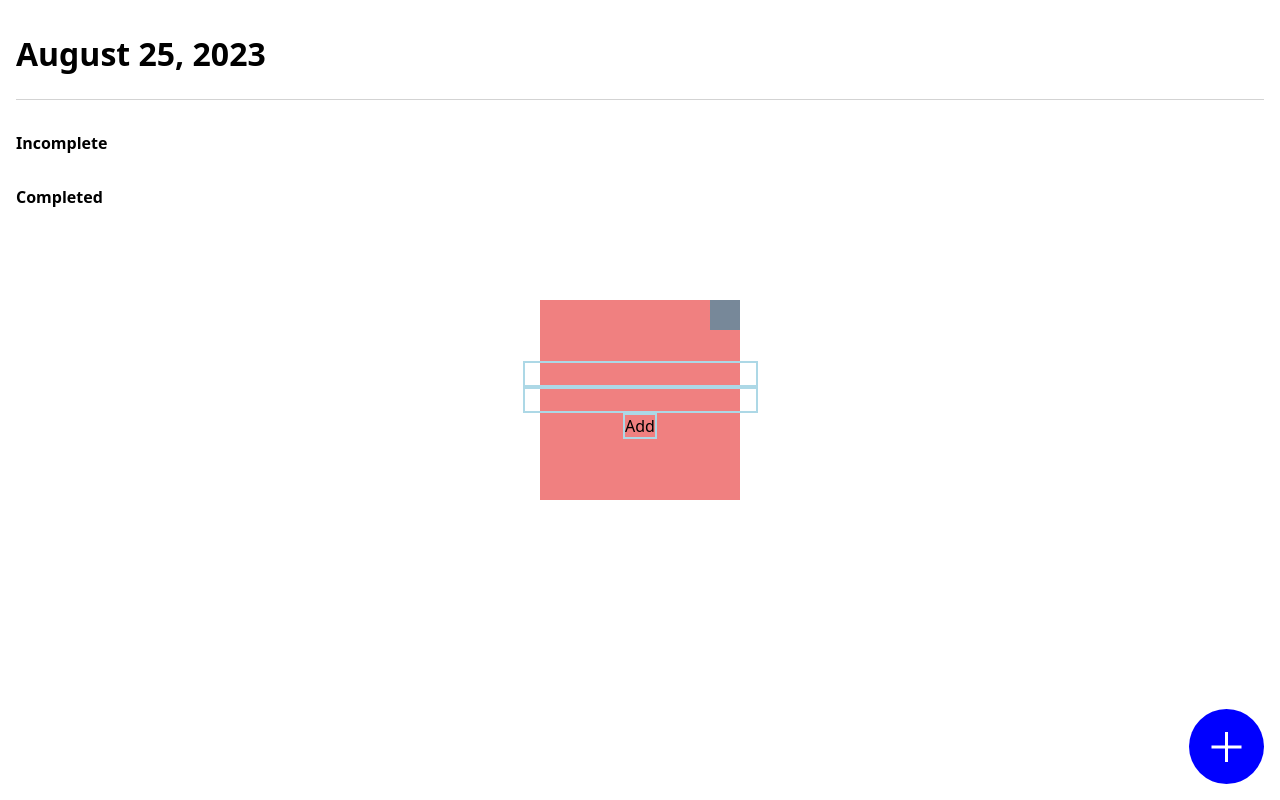
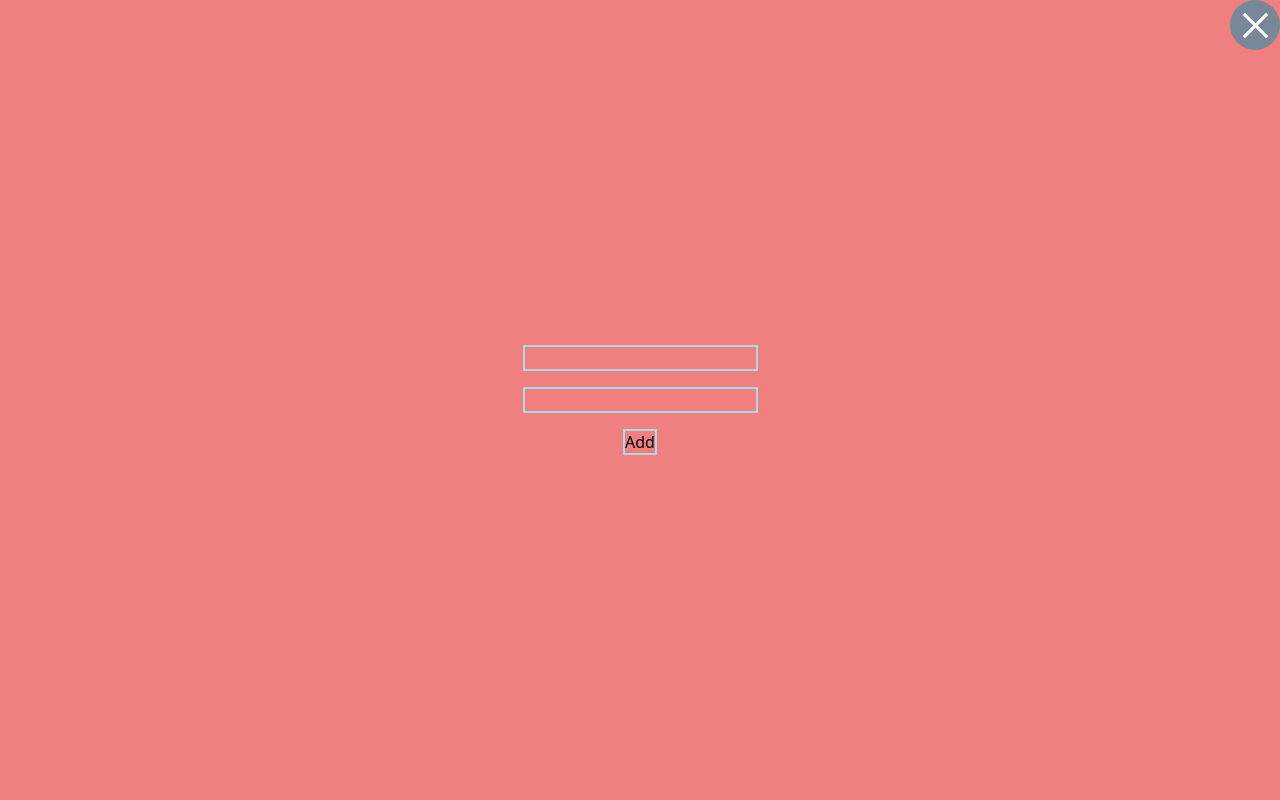
Before and after one commit to juan18506/to-do-app, a plain HTML site: page index.html in a window 1280 px wide. Both pictures are taken after a click on the button 1226 px from the left and 746 px from the top of the page. Drawn offline with Linux system fonts and the light colour scheme.

Commit message:
changed buttons

```diff
--- a/index.html
+++ b/index.html
@@ -17,7 +17,6 @@
   </header>
 
   <main class="main">
-
     <div class="main__div main__div--incomplete" id="incomplete">
       <p class="main__p">Incomplete</p>
       <ul class="main__ul" id="incomplete__list"></ul>
@@ -28,11 +27,7 @@
       <ul class="main__ul" id="completed__list"></ul>
     </div>
 
-    <button class="main__button button" id="openbtn">
-      <span class="button__span"></span>
-      <span class="button__span button__span--90deg"></span>
-    </button>
-
+    <button class="main__button button" id="openbtn"></button>
   </main>
 
   <div class="modal" id="modal">
@@ -42,10 +37,7 @@
       <button class="modal__button" type="submit">Add</button>
     </form>
 
-    <button class="modal__div closebtn">
-      <span class="closebtn__span"></span>
-      <span class="closebtn__span"></span>
-    </button>
+    <button class="modal__div closebtn"></button>
   </div>
 
   <footer class="footer"></footer>
--- a/scss/components/_main.scss
+++ b/scss/components/_main.scss
@@ -50,12 +50,20 @@
   border-radius: 50%;
   cursor: pointer;
 
-  &__span {
-    width: 0.1875em;
-    height: 1.875em;
+  &::before {
+    content: '';
+    width: 33px;
+    height: 3px;
     position: absolute;
-    background-color: var(--c-white);
+    background-color: white;
+  }
 
-    &--90deg { transform: rotate(90deg); }
+  &::after {
+    content: '';
+    width: 33px;
+    height: 3px;
+    position: absolute;
+    background-color: white;
+    transform: rotate(90deg);
   }
 }
--- a/scss/components/_modal.scss
+++ b/scss/components/_modal.scss
@@ -2,11 +2,13 @@
 
 .modal {
   background-color: lightcoral;
-  width: 200px;
-  height: 200px;
+  width: 100%;
+  height: 100vh;
   position: fixed;
-  top: calc(50% - 100px);
-  left: calc(50% - 100px);
+  top: 0;
+  left: 0;
+  z-index: 1;
+  overflow: scroll;
   display: none;
 
   &--active { display: initial; }
@@ -15,6 +17,7 @@
     width: 100%;
     height: 100%;
     @include mx.flex(column, nowrap, center, center);
+    gap: 1em;
   }
   &__input { border: 2px solid lightblue; }
   &__button { border: 2px solid lightblue; }
@@ -23,12 +26,30 @@
 
 .closebtn {
   background-color: lightslategray;
-  width: 30px;
-  height: 30px;
+  width: 50px;
+  height: 50px;
+  @include mx.flex(row, nowrap, center, center);
   position: absolute;
   top: 0;
   right: 0;
+  border-radius: 50%;
   cursor: pointer;
 
-  &__span {}
+  &::before {
+    content: '';
+    width: 33px;
+    height: 3px;
+    position: absolute;
+    background-color: white;
+    transform: rotate(-45deg);
+  }
+
+  &::after {
+    content: '';
+    width: 33px;
+    height: 3px;
+    position: absolute;
+    background-color: white;
+    transform: rotate(45deg);
+  }
 }
--- a/ts/app.ts
+++ b/ts/app.ts
@@ -66,7 +66,7 @@ openBtn.addEventListener('click', () => {
 })
 
 modal.addEventListener('click', (e) => {
-  if (!(e.target instanceof Element) || !e.target.classList.contains('closebtn')) return
+  if (!(e.target instanceof HTMLButtonElement)) return
 
   modal.classList.remove('modal--active')
 })
```
Also changed, not shown: css/app.css, js/app.js.
